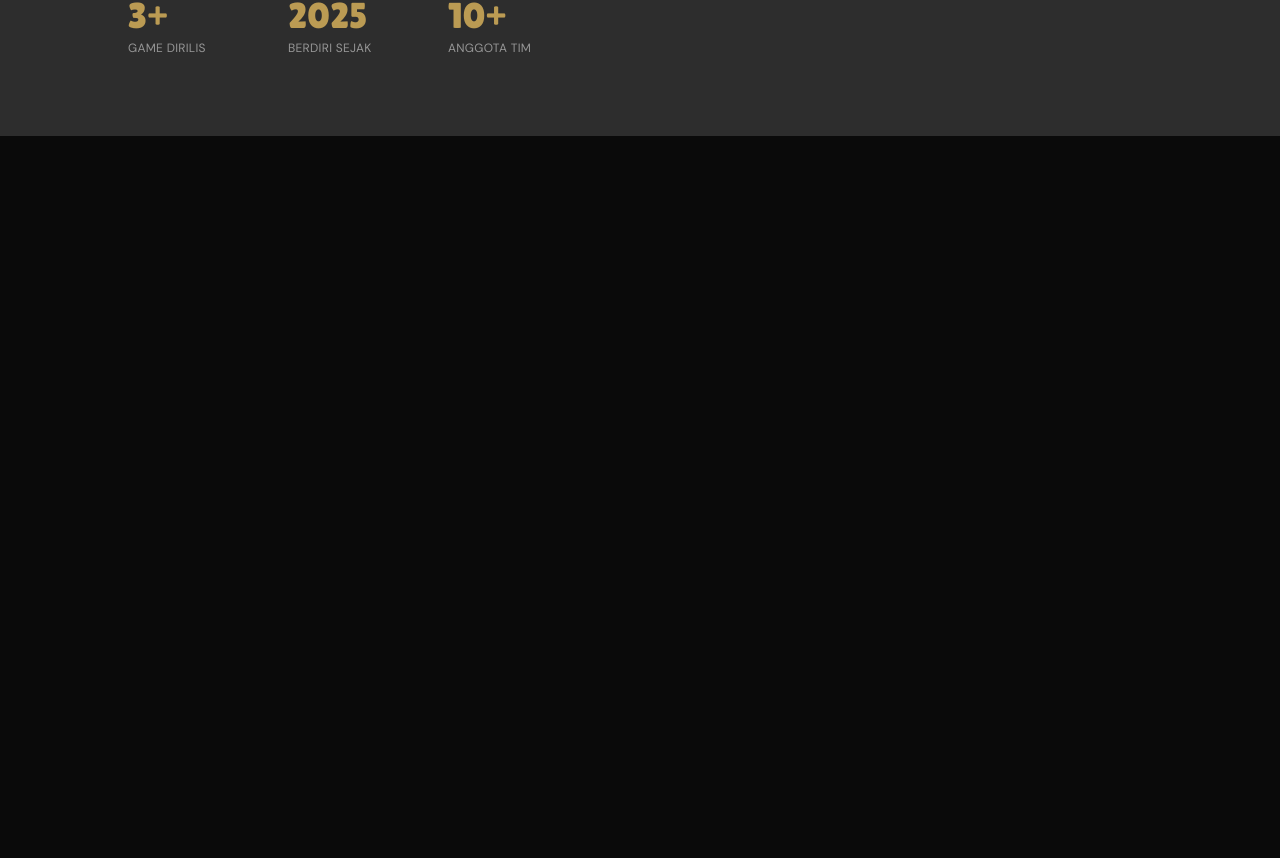
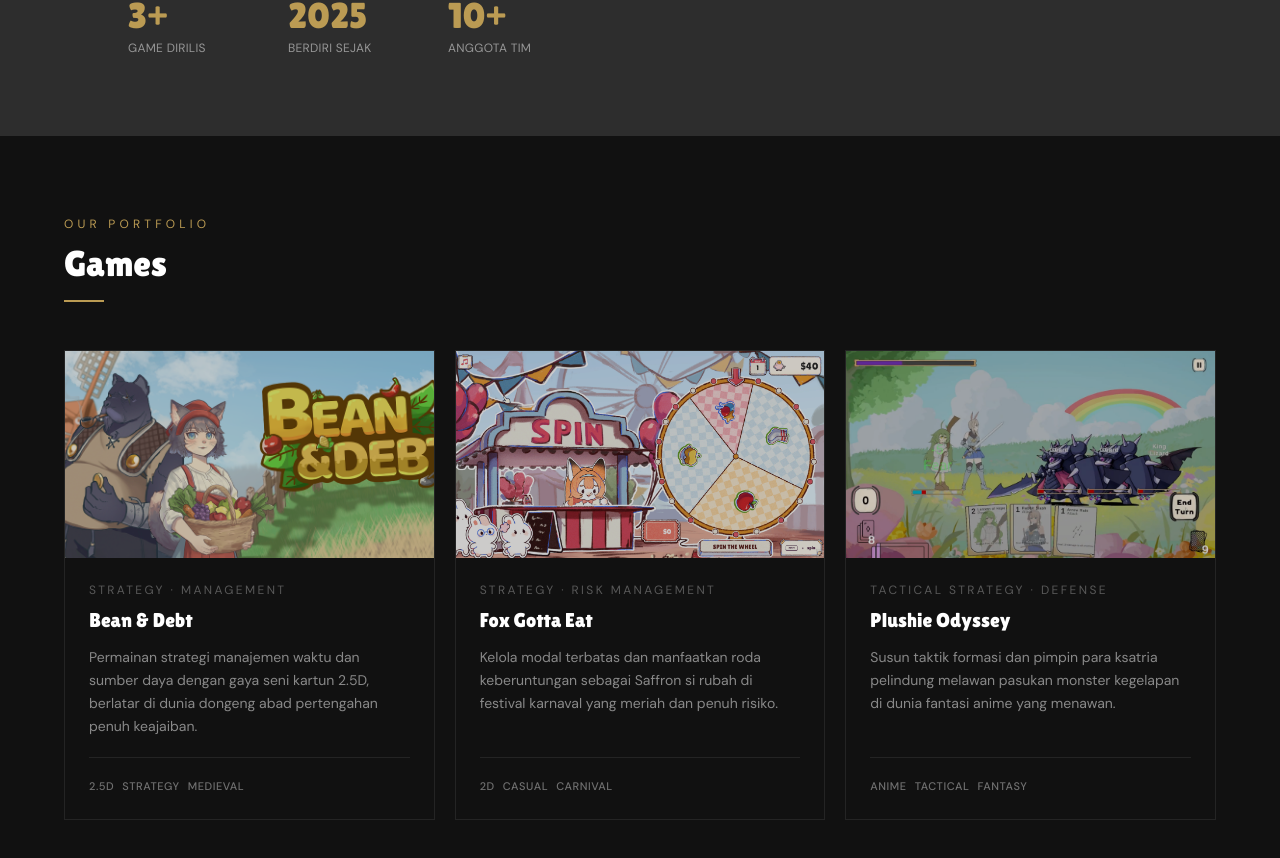
Before and after one commit to rizkicahyaa/fe-lumegumi, a Next.js app: page / in a window 1280 px wide. Shown: the part 929-1787 px from the top of the page. Before the commit the page ends 1065 px from the top, so only its background shows below. Built offline with nearby package versions, Linux system fonts and the light colour scheme.

Commit message:
feat: add Games component and integrate it into the homepage

```diff
--- /dev/null
+++ b/app/components/Games.tsx
@@ -0,0 +1,110 @@
+"use client";
+
+import Image from "next/image";
+import { lilitaOne, dmSans } from "../fonts";
+
+interface Game {
+    id: number;
+    title: string;
+    genre: string;
+    description: string;
+    image: string;
+    // status: "Released" | "Coming Soon" | "In Development";
+    tags: string[];
+}
+
+const games: Game[] = [
+    {
+        id: 1,
+        title: "Bean & Debt",
+        genre: "Strategy · Management",
+        description: "Permainan strategi manajemen waktu dan sumber daya dengan gaya seni kartun 2.5D, berlatar di dunia dongeng abad pertengahan penuh keajaiban.",
+        image: "/images/slide-1.png",
+        // status: "Released",
+        tags: ["2.5D", "Strategy", "Medieval"],
+    },
+    {
+        id: 2,
+        title: "Fox Gotta Eat",
+        genre: "Strategy · Risk Management",
+        description: "Kelola modal terbatas dan manfaatkan roda keberuntungan sebagai Saffron si rubah di festival karnaval yang meriah dan penuh risiko.",
+        image: "/images/fox-gotta-eat.png",
+        // status: "Released",
+        tags: ["2D", "Casual", "Carnival"],
+    },
+    {
+        id: 3,
+        title: "Plushie Odyssey",
+        genre: "Tactical Strategy · Defense",
+        description: "Susun taktik formasi dan pimpin para ksatria pelindung melawan pasukan monster kegelapan di dunia fantasi anime yang menawan.",
+        image: "/images/plushie-odyssey.png",
+        // status: "In Development",
+        tags: ["Anime", "Tactical", "Fantasy"],
+    },
+];
+
+const statusConfig = {
+    Released: { dot: "bg-emerald-400", text: "text-emerald-400", label: "Released" },
+    "Coming Soon": { dot: "bg-yellow-400", text: "text-yellow-400", label: "Coming Soon" },
+    "In Development": { dot: "bg-sky-400", text: "text-sky-400", label: "In Development" },
+};
+
+export default function Games() {
+    return (
+        <section id="games" className="w-full bg-[#111111] py-20 px-6 lg:px-16" aria-labelledby="games-heading">
+            <div className="max-w-6xl mx-auto">
+                {/* Heading */}
+                <div className="mb-12">
+                    <p className={`${dmSans.className} text-[#BB9B53] text-xs tracking-[0.35em] uppercase mb-3`}>Our Portfolio</p>
+                    <h2 id="games-heading" className={`${lilitaOne.className} text-white text-3xl lg:text-4xl`}>
+                        Games
+                    </h2>
+                    <div className="mt-4 w-10 h-[2px] bg-[#BB9B53]" />
+                </div>
+
+                {/* Cards */}
+                <div className="grid grid-cols-1 md:grid-cols-2 lg:grid-cols-3 gap-5">
+                    {games.map((game) => (
+                        <article key={game.id} className="group relative flex flex-col bg-[#111111] border border-white/8 hover:border-white/20 hover:bg-[#1c1c1c] transition-colors duration-300 cursor-pointer overflow-hidden">
+                            {/* Top accent line — muncul saat hover */}
+                            <div className="absolute top-0 left-0 right-0 h-[2px] bg-[#BB9B53] scale-x-0 group-hover:scale-x-100 transition-transform duration-300 origin-left" />
+
+                            {/* Thumbnail */}
+                            <div className="relative w-full overflow-hidden" style={{ aspectRatio: "16/9" }}>
+                                <Image src={game.image} alt={game.title} fill sizes="(max-width: 768px) 100vw, (max-width: 1200px) 50vw, 33vw" className="object-cover transition-transform duration-500 group-hover:scale-[1.04]" />
+                                <div className="absolute inset-0 bg-black/20 group-hover:bg-black/10 transition-colors duration-300" />
+                            </div>
+
+                            {/* Content */}
+                            <div className="flex flex-col flex-1 p-6">
+                                {/* Status */}
+                                {/* <div className="flex items-center gap-2 mb-3">
+                                    <span className={`w-1.5 h-1.5 rounded-full ${statusConfig[game.status].dot} shrink-0`} />
+                                    <span className={`${dmSans.className} text-xs font-medium tracking-wide ${statusConfig[game.status].text}`}>{statusConfig[game.status].label}</span>
+                                </div> */}
+
+                                {/* Genre */}
+                                <p className={`${dmSans.className} text-white/30 text-xs tracking-[0.2em] uppercase mb-2`}>{game.genre}</p>
+
+                                {/* Title */}
+                                <h3 className={`${lilitaOne.className} text-white text-xl mb-3 group-hover:text-[#BB9B53] transition-colors duration-300`}>{game.title}</h3>
+
+                                {/* Description */}
+                                <p className={`${dmSans.className} text-white/50 text-sm leading-relaxed flex-1`}>{game.description}</p>
+
+                                {/* Tags */}
+                                <div className="flex flex-wrap gap-2 mt-5 pt-5 border-t border-white/8">
+                                    {game.tags.map((tag) => (
+                                        <span key={tag} className={`${dmSans.className} text-[11px] font-medium text-white/40 tracking-wider uppercase`}>
+                                            {tag}
+                                        </span>
+                                    ))}
+                                </div>
+                            </div>
+                        </article>
+                    ))}
+                </div>
+            </div>
+        </section>
+    );
+}
--- a/app/page.tsx
+++ b/app/page.tsx
@@ -1,6 +1,7 @@
 import Navbar from './components/Navbar'
 import HeroCarousel from './components/HeroCarousel'
 import About from './components/About'
+import Games from './components/Games'
 
 export default function Home() {
   return (
@@ -8,6 +9,7 @@ export default function Home() {
       <Navbar />
       <HeroCarousel />
       <About />
+      <Games />
     </main>
   )
 }
```
